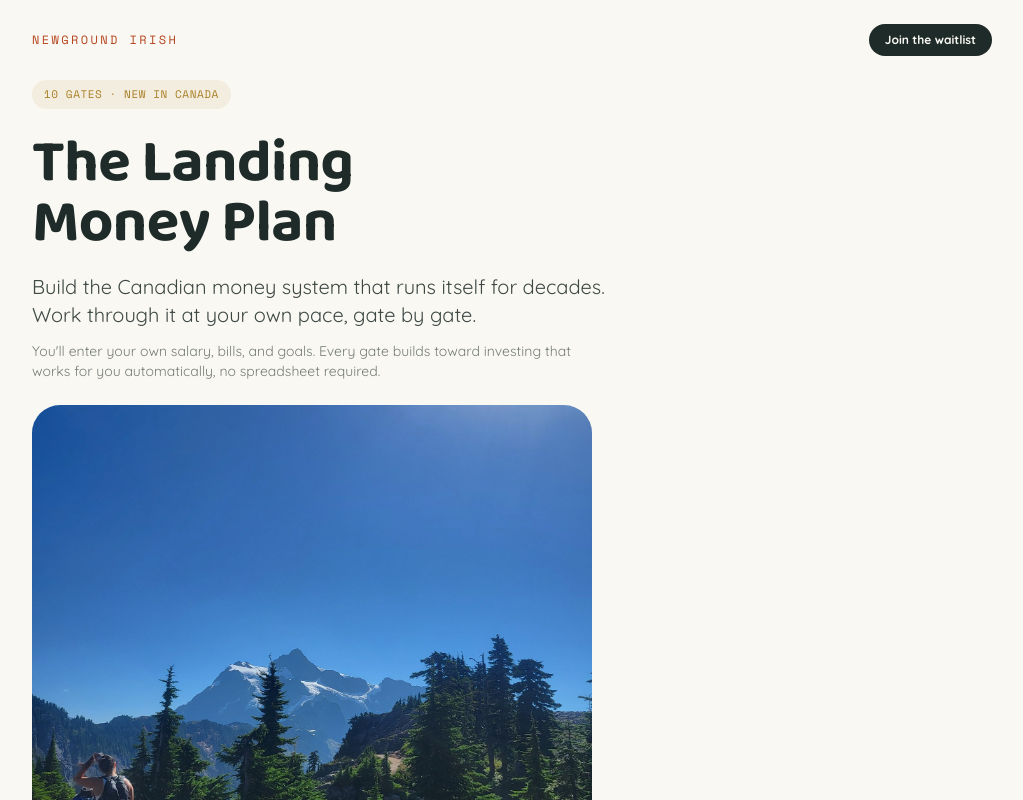
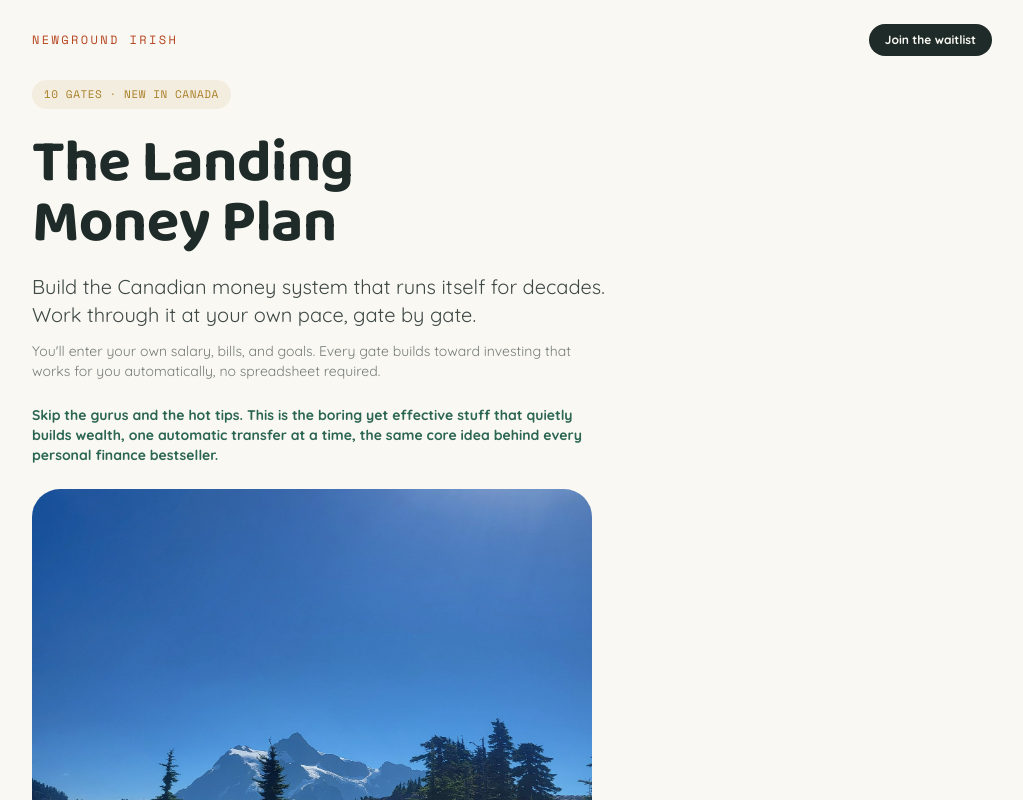
Before and after one commit to brianran-lab/Landing-Money-Plan-, a React (Vite) app: page / in a window 1280 px wide. Shown: the top 800 px of the page, without its empty margins (128-1151 px from the left). Built offline with nearby package versions, Linux system fonts and the light colour scheme.

Commit message:
Update Website.jsx

```diff
--- a/src/pages/Website.jsx
+++ b/src/pages/Website.jsx
@@ -105,6 +105,7 @@ export default function LandingMoneyPlanSite() {
         <p className="text-sm max-w-xl mb-6" style={{ color: INK, opacity: 0.6 }}>
           You'll enter your own salary, bills, and goals. Every gate builds toward investing that works for you automatically, no spreadsheet required.
         </p>
+        <p className="text-sm max-w-xl mb-6 font-bold" style={{ color: FOREST }}>Skip the gurus and the hot tips. This is the boring yet effective stuff that quietly builds wealth, one automatic transfer at a time, the same core idea behind every personal finance bestseller.</p>
         <div className="rounded-[1.75rem] overflow-hidden mb-8" style={{ aspectRatio: "1.21", maxWidth: 560 }}>
           <img src="/photos/trail-mountain-fixed.jpg" alt="Hiking near Mount Shuksan, BC" className="w-full h-full object-cover" />
         </div>
```
